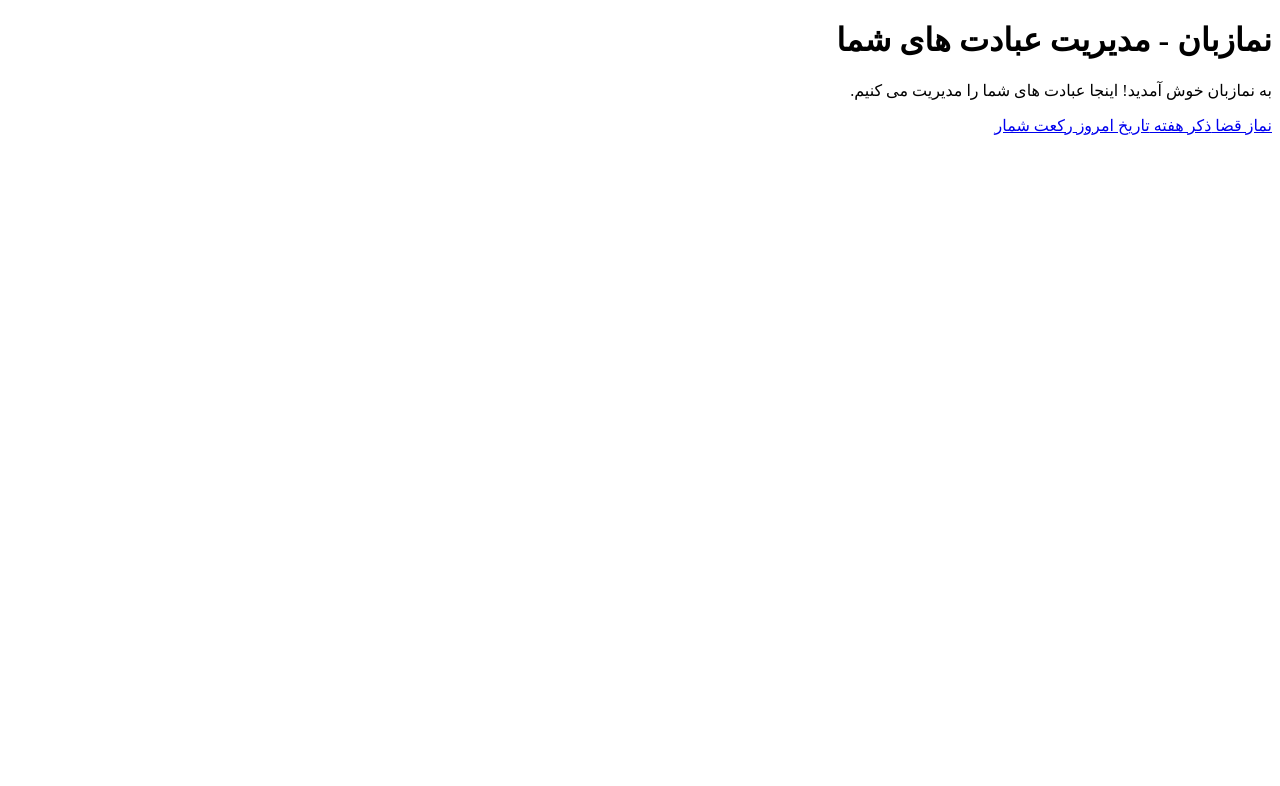
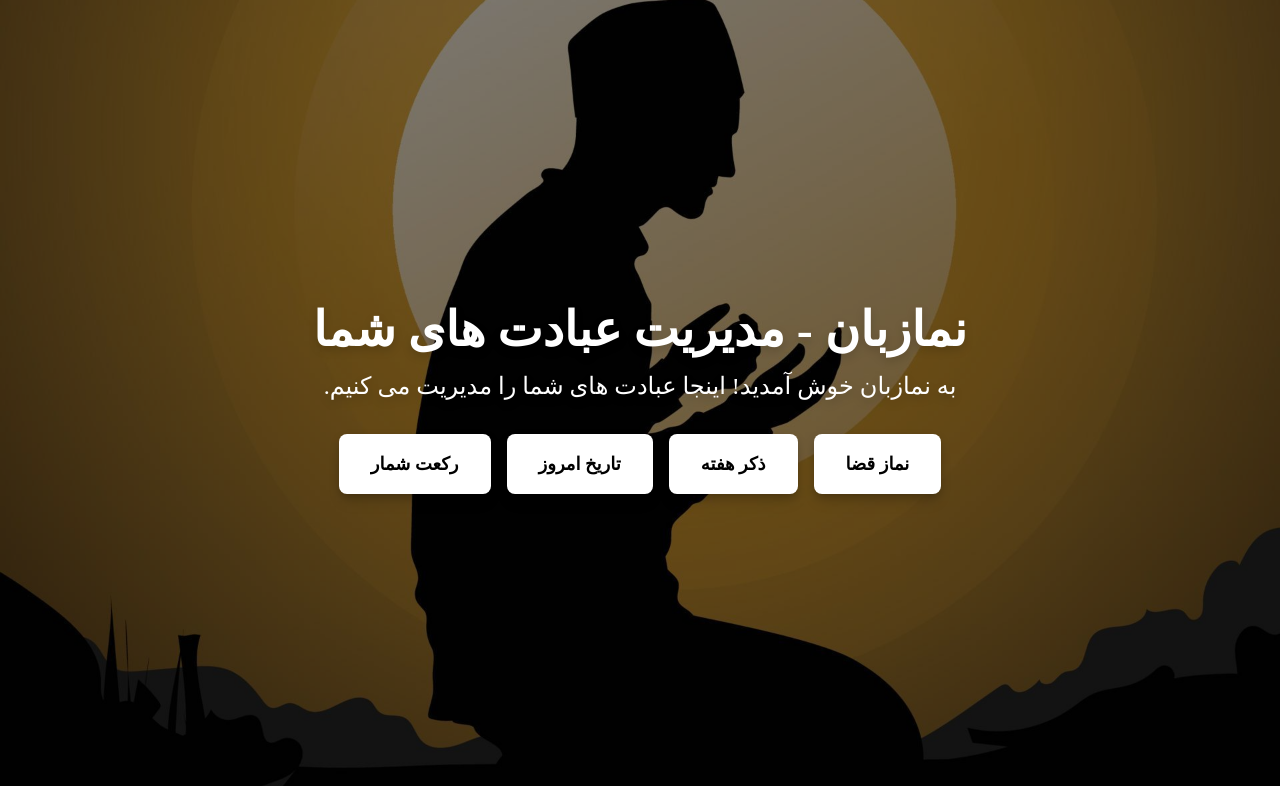
Before and after one commit to Daradege/prayban, a website: page index.html in a window 1280 px wide. Drawn offline with Linux system fonts and the light colour scheme; the site is published under a folder, as on GitHub Pages, so addresses that start at the root find nothing; a small style sheet from the web is missing.

Commit message:
fix: Use relative path for tailwind CSS
The path for the tailwind CSS file was changed from an absolute path (starting with "/") to a relative path. This ensures that the file is correctly linked regardless of the deployment directory.

```diff
--- a/index.html
+++ b/index.html
@@ -4,7 +4,7 @@
     <meta charset="UTF-8">
     <meta name="viewport" content="width=device-width, initial-scale=1.0">
     <title>نمازبان - مدیریت عبادت های شما</title>
-    <link rel="stylesheet" href="/tailwind.css">
+    <link rel="stylesheet" href="tailwind.css">
     <link href="https://cdn.jsdelivr.net/gh/rastikerdar/vazirmatn@v33.003/Vazirmatn-font-face.css" rel="stylesheet" type="text/css" />
 </head>
 <body class="m-0 p-0 font-['Vazirmatn']">
```
